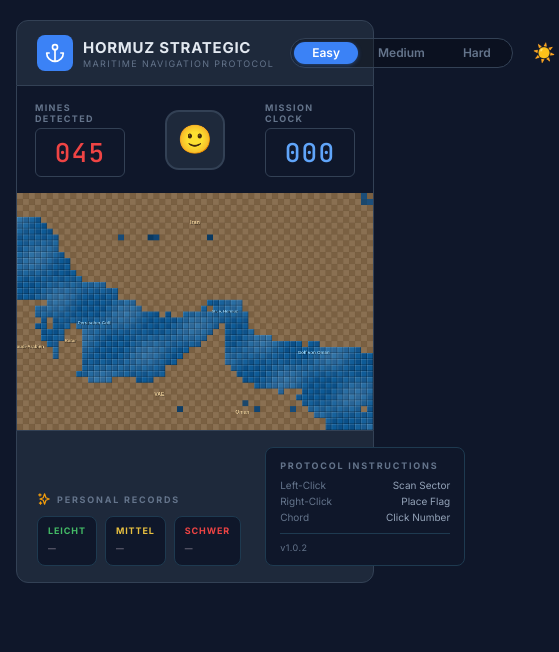
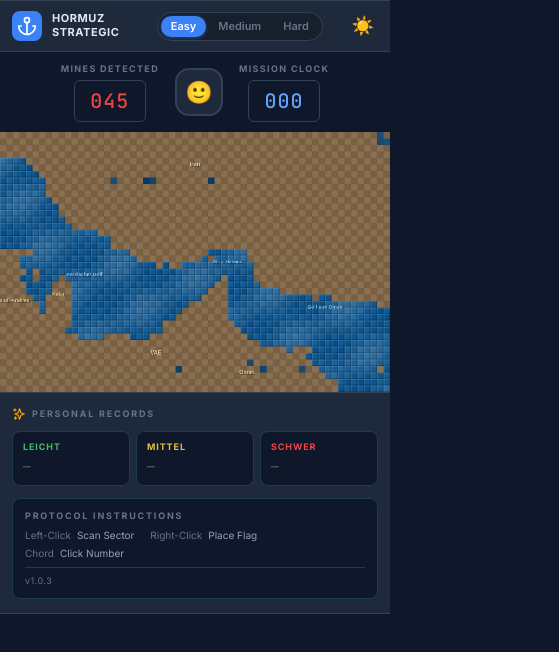
Before and after one commit to derArtie/hormuz_minesweeper, a plain HTML site: page minesweeper/index.html in a window 390 px wide. Shown: the whole page, 559 px wide, since content can reach past the window. Drawn offline with Linux system fonts and the light colour scheme.

Commit message:
chore: update version to 1.0.3 in game.js and index.html style: enhance styles.css with responsive design and accessibility improvements

```diff
--- a/minesweeper/game.js
+++ b/minesweeper/game.js
@@ -1,5 +1,5 @@
 (function () {
-  const VERSION = '1.0.2';
+  const VERSION = '1.0.3';
 
   const COLS = 60, ROWS = 40, CELL = 12;
   const DIFFS = {
--- a/minesweeper/index.html
+++ b/minesweeper/index.html
@@ -8,7 +8,7 @@
   <link rel="preconnect" href="https://fonts.googleapis.com">
   <link rel="preconnect" href="https://fonts.gstatic.com" crossorigin>
   <link href="https://fonts.googleapis.com/css2?family=Inter:wght@300;400;500;600;700&family=JetBrains+Mono:wght@500&display=swap" rel="stylesheet">
-  <link rel="stylesheet" href="styles.css?v=1.0.2">
+  <link rel="stylesheet" href="styles.css?v=1.0.3">
 </head>
 
 <body>
@@ -96,7 +96,7 @@
 
   </div>
 
-  <script src="game.js?v=1.0.2"></script>
+  <script src="game.js?v=1.0.3"></script>
 </body>
 
 </html>
--- a/minesweeper/styles.css
+++ b/minesweeper/styles.css
@@ -3,6 +3,45 @@
   box-sizing: border-box;
   margin: 0;
   padding: 0;
+}
+
+*:not(dialog) {
+  margin: 0;
+}
+
+@media (prefers-reduced-motion: no-preference) {
+  html {
+    interpolate-size: allow-keywords;
+  }
+}
+
+body {
+  line-height: 1.5;
+  -webkit-font-smoothing: antialiased;
+}
+
+img, picture, video, canvas, svg {
+  display: block;
+  max-width: 100%;
+}
+
+input, button, textarea, select {
+  font: inherit;
+}
+
+p, h1, h2, h3, h4, h5, h6 {
+  overflow-wrap: break-word;
+}
+
+p {
+  text-wrap: pretty;
+}
+h1, h2, h3, h4, h5, h6 {
+  text-wrap: balance;
+}
+
+#root {
+  isolation: isolate;
 }
 
 /* ── Design Tokens ─────────────────────────────────────── */
@@ -322,6 +361,7 @@ canvas {
 /* ── High Scores Panel ─────────────────────────────────── */
 #hs-panel {
   flex-grow: 1;
+  width: 100%;
 }
 
 #hs-title {
@@ -439,3 +479,107 @@ canvas {
 ::-webkit-scrollbar-track { background: var(--bg); }
 ::-webkit-scrollbar-thumb { background: var(--border); border-radius: 3px; }
 ::-webkit-scrollbar-thumb:hover { background: #475569; }
+
+/* ── Mobile ────────────────────────────────────────────── */
+@media (max-width: 520px) {
+  body {
+    padding: 0;
+    align-items: stretch;
+  }
+
+  #gw {
+    max-width: 100%;
+    /* kein min-height: kein schwarzer Leerraum */
+  }
+
+  /* Nav */
+  #nav {
+    border-radius: 0;
+    border-left: none;
+    border-right: none;
+    padding: 10px 12px;
+    gap: 8px;
+  }
+
+  #brand-sub   { display: none; }
+  #brand-title { font-size: 11px; white-space: normal; line-height: 1.25; max-width: 80px; }
+  #brand-icon  { width: 30px; height: 30px; }
+
+  .dbtn {
+    padding: 5px 10px;
+    font-size: 11px;
+  }
+
+  /* Control Bar */
+  #hdr {
+    border-left: none;
+    border-right: none;
+    padding: 10px 12px;
+    gap: 16px;
+  }
+
+  .lcd {
+    font-size: 20px;
+    min-width: 72px;
+    padding: 5px 10px;
+  }
+
+  #sb {
+    width: 48px;
+    height: 48px;
+    font-size: 22px;
+  }
+
+  /* Canvas: kein flex-grow → kein schwarzer Block darunter */
+  #cc {
+    border-left: none;
+    border-right: none;
+    flex-grow: 0;
+  }
+
+  /* Meme */
+  #meme-img,
+  #meme-vid {
+    max-width: min(240px, 80vw);
+    max-height: 150px;
+  }
+
+  /* Footer: untereinander stapeln */
+  #ft {
+    border-radius: 0;
+    border-left: none;
+    border-right: none;
+    flex-direction: column;
+    gap: 12px;
+    padding: 14px 12px;
+  }
+
+  #hs-list {
+    gap: 6px;
+  }
+
+  /* Instructions: kompakte Zeile mit Abstand zwischen Label & Wert */
+  #st {
+    width: 100%;
+    padding: 10px 12px;
+  }
+
+  #st-title { margin-bottom: 6px; }
+
+  .inst-list {
+    flex-direction: row;
+    flex-wrap: wrap;
+    column-gap: 16px;
+    row-gap: 3px;
+  }
+
+  .inst-list li {
+    justify-content: flex-start;
+    gap: 6px;
+  }
+
+  #ver {
+    margin-top: 6px;
+    padding-top: 6px;
+  }
+}
```
